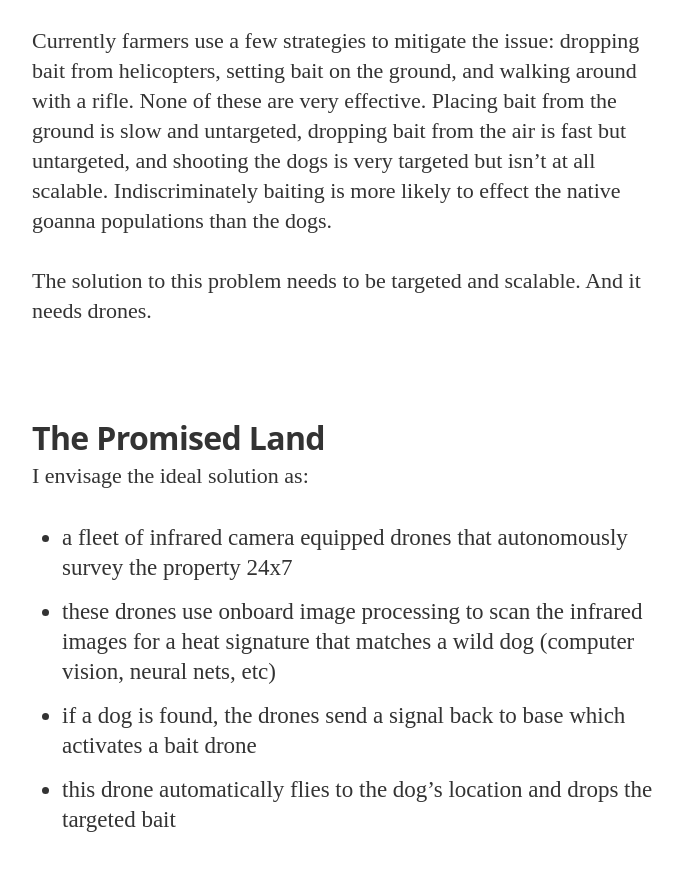
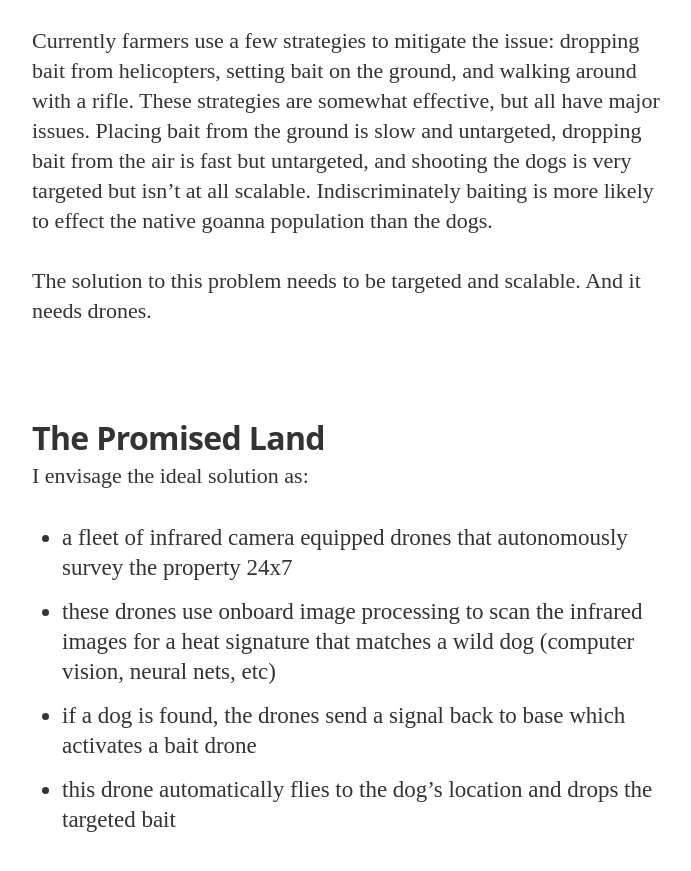
Before and after one commit to bodhiconnolly/bodhiconnolly.github.io, a Jekyll site: the page built from _posts/2016-07-10-drone-bait.md, in a window 1280 px wide, cut to the strip 1454-2336 px from the top of the page. Shown: the top 871 px of the strip, without its empty margins (288-979 px from the left). Built offline with Jekyll 4.4.1, drawn with Linux system fonts in a browser that asks for light colours; nearby versions of some CDN libraries; some web fonts are replaced; some of the changed text lies outside the part shown.

Commit message:
Simplified 'written by' section

```diff
--- a/_layouts/post.html
+++ b/_layouts/post.html
@@ -64,14 +64,14 @@
         </footer>
         <div class="bottom-teaser cf">
           <div class="isLeft">
-            <h5 class="index-headline featured"><span>Written by</span></h5>
+            <h5 class="index-headline featured"><!--<span>Written by</span>--></h5>
             <section class="author">
               <div class="author-image" style="background-image: url({{site.author_image}})">Blog Logo</div>
               <h4>{{ site.author }}</h4>
               <p class="bio">{{author.bio}}</p>
               <hr>
               <p class="published">Published <time datetime="{{ page.date | date: "%F %R" }}">{{ page.date | date_to_string }}</time></p><br>
-              <div class="copyright">All content copyright <a href="{{@blog.url}}/">{{site.author}}</a> &copy; {{ site.time | date: '%Y' }}<br>All rights reserved.</div>
+              <!--<div class="copyright"><a href="{{@blog.url}}/">{{site.author}}</a> &copy; {{ site.time | date: '%Y' }}</div>-->
             </section>
           </div>
           {{/post}}
--- a/_posts/2016-07-10-drone-bait.md
+++ b/_posts/2016-07-10-drone-bait.md
@@ -12,7 +12,7 @@ Wild dogs are a massive problem for farmers in Queensland. In the short to mediu
 
 <iframe width="560" height="315" src="https://www.youtube.com/embed/jzd53KtTC0g" frameborder="0" allowfullscreen></iframe>
 <br>
-Currently farmers use a few strategies to mitigate the issue: dropping bait from helicopters, setting bait on the ground, and walking around with a rifle. None of these are very effective. Placing bait from the ground is slow and untargeted, dropping bait from the air is fast but untargeted, and shooting the dogs is very targeted but isn't at all scalable. Indiscriminately baiting is more likely to effect the native goanna populations than the dogs.
+Currently farmers use a few strategies to mitigate the issue: dropping bait from helicopters, setting bait on the ground, and walking around with a rifle. These strategies are somewhat effective, but all have major issues. Placing bait from the ground is slow and untargeted, dropping bait from the air is fast but untargeted, and shooting the dogs is very targeted but isn't at all scalable. Indiscriminately baiting is more likely to effect the native goanna population than the dogs.
 
 The solution to this problem needs to be targeted and scalable. And it needs drones.
 
--- a/css/main.sass
+++ b/css/main.sass
@@ -469,6 +469,7 @@ body
       .copyright
         margin-left: auto
         margin-right: auto
+        text-align: center
         font-size: 12px
       h4
         font-size: 18px
```
Also changed, not shown: assets/images/author.jpg.
